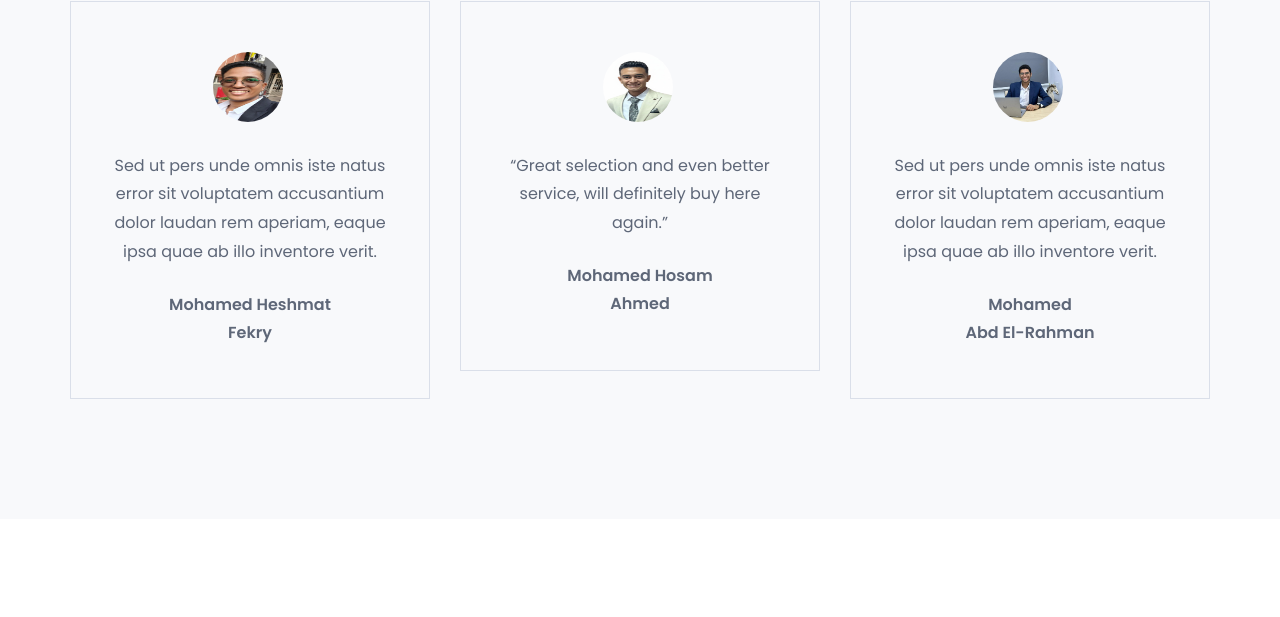
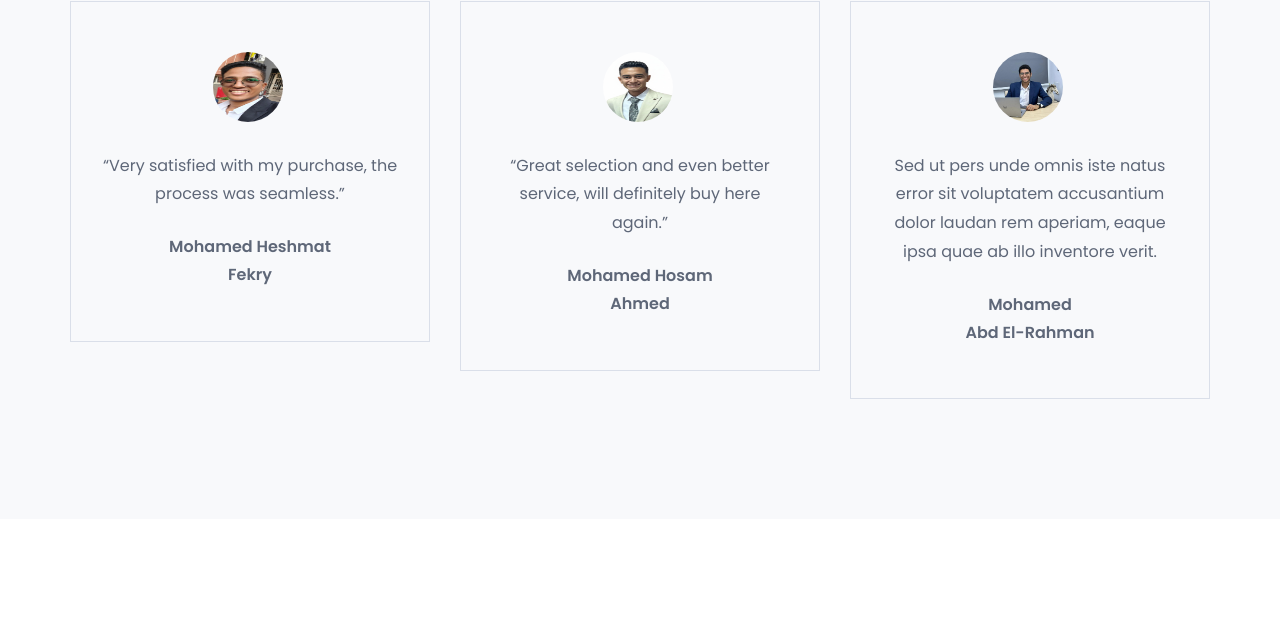
Before and after one commit to Mohamed-Hosam-25/Car-Store, a plain HTML site: page Mohamed.html in a window 1280 px wide. Shown: the part 4062-4679 px from the top of the page. Drawn offline with nearby package versions, Linux system fonts and the light colour scheme.

Commit message:
Update Mohamed.html

```diff
--- a/Mohamed.html
+++ b/Mohamed.html
@@ -600,7 +600,7 @@
 									</div><!--/.testimonial-info-->
 									<div class="testimonial-comment">
 										<p>
-											Sed ut pers unde omnis iste natus error sit voluptatem accusantium dolor laudan rem aperiam, eaque ipsa quae ab illo inventore verit.
+											“Very satisfied with my purchase, the process was seamless.”
 										</p>
 									</div><!--/.testimonial-comment-->
 									<div class="testimonial-person">
```
